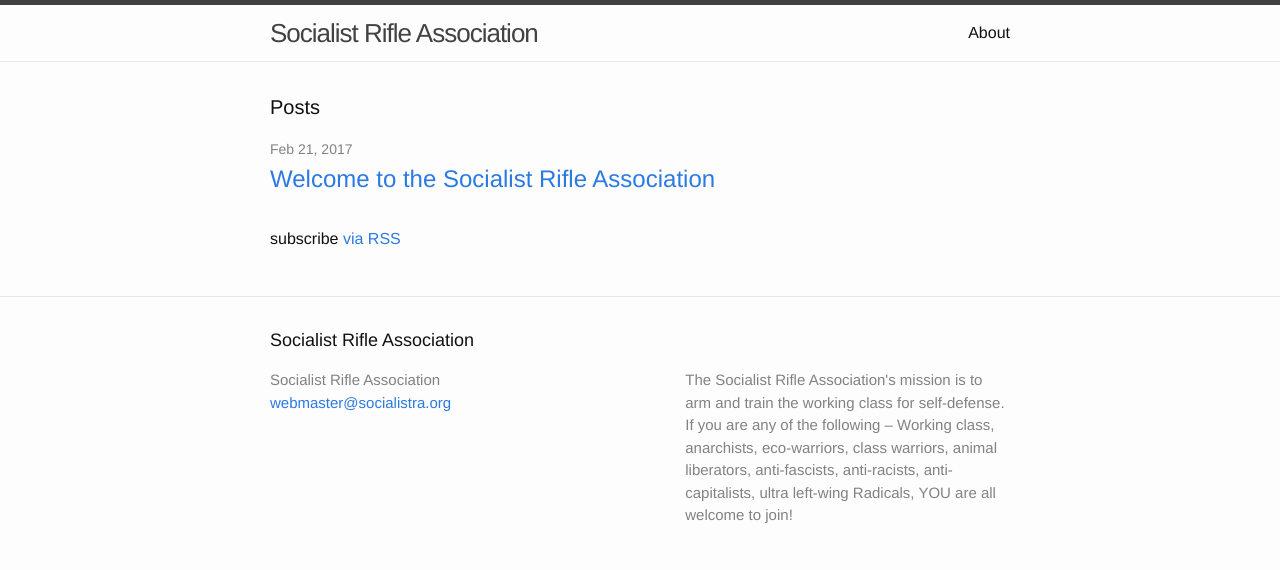
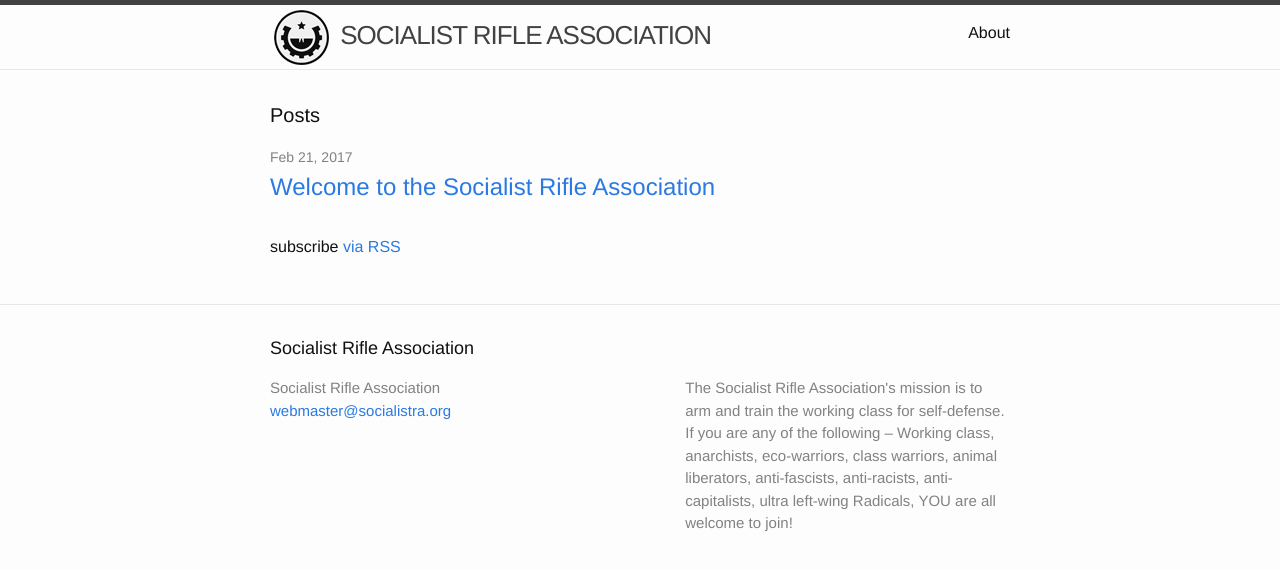
Before and after one commit to SocialistRA/socialistra.github.io, a Jekyll site: the page built from index.md, in a window 1280 px wide. Shown: the top 570 px of the page. Built offline with Jekyll 4.4.1, drawn with Linux system fonts in a browser that asks for light colours.

Commit message:
Add logo and uppercase sit name

```diff
--- a/_config.yml
+++ b/_config.yml
@@ -25,6 +25,7 @@
 twitter_username:
 github_username:
 favicon: "assets/images/favicon.ico"
+logo: "assets/images/workers-front-sight-64.png"
 
 # Build settings
 markdown: kramdown
--- a/_includes/header.html
+++ b/_includes/header.html
@@ -2,7 +2,7 @@
 
   <div class="wrapper">
 
-    <a class="site-title" href="{{ "/" | relative_url}}">{{ site.title | escape }}</a>
+    <a class="site-title" href="{{ "/" | relative_url}}">{% if site.logo %}<img src="{{site.logo}}" /> {% endif %} {{ site.title | escape | upcase }}</a>
 
     <nav class="site-nav">
       <span class="menu-icon">
```
Also changed, not shown: assets/images/workers-front-sight-64.png (added).
